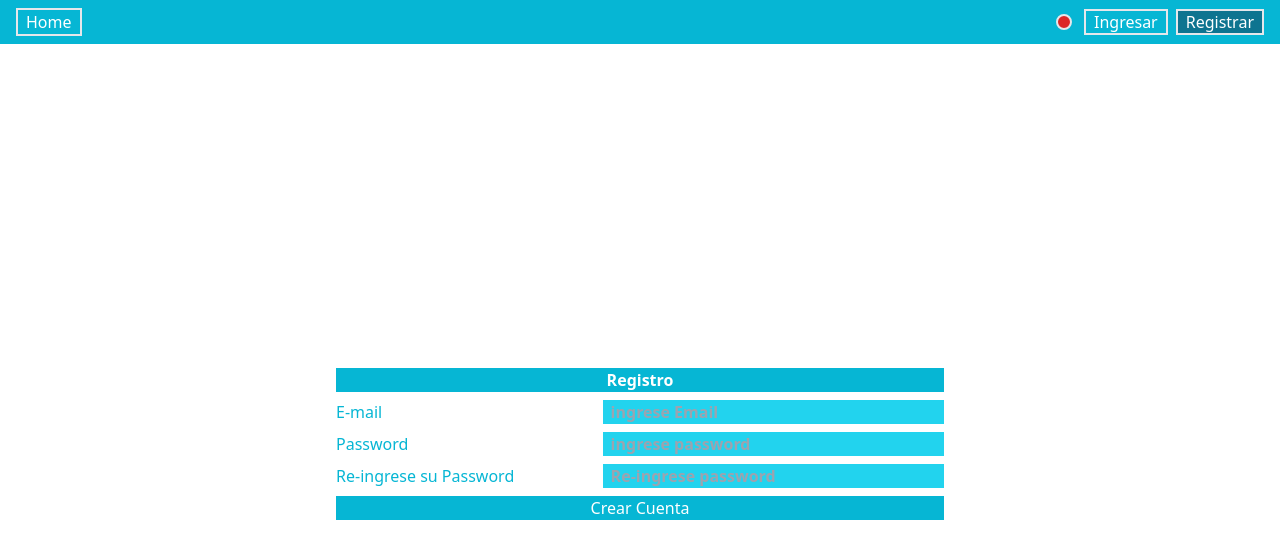
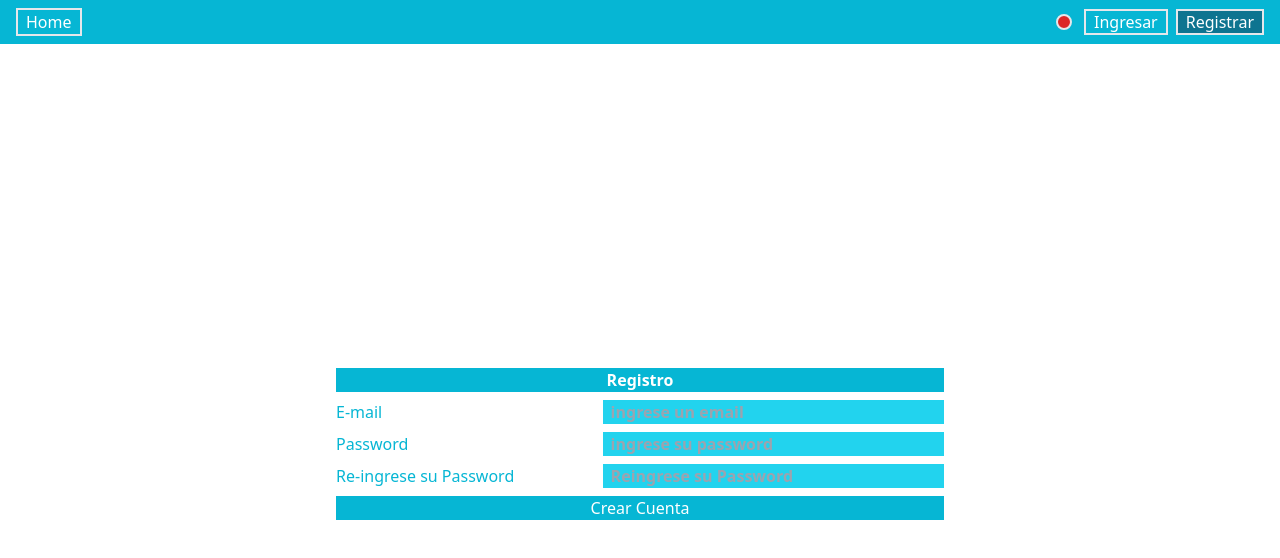
Before and after one commit to Abentancor/react-firebase-tailwind, a React (Vite) app: page /Register in a window 1280 px wide. Shown: the top 558 px of the page. Built offline with nearby package versions, Linux system fonts and the light colour scheme; no server answers.

Commit message:
hook-form-login

```diff
--- /dev/null
+++ b/src/Components/FormInput.jsx
@@ -0,0 +1,20 @@
+import { forwardRef } from "react"
+
+const FormInput = forwardRef(({type, placeholder, onChange, onBlur, name}, ref,) => {
+
+  return (
+    <>
+        <input
+            className="bg-cyan-400 font-semibold px-2"
+            type={type}
+            placeholder={placeholder}
+            ref={ref}
+            onChange={onChange}
+            onBlur={onBlur}
+            name={name}
+        />
+    </>
+  )
+})
+
+export default FormInput
--- a/src/Routes/Login.jsx
+++ b/src/Routes/Login.jsx
@@ -1,51 +1,68 @@
 import { useContext } from 'react'
-import { useState } from 'react'
+import { useForm } from 'react-hook-form'
 import { useNavigate } from 'react-router-dom'
+import FormErrors from '../Components/FormErrors'
+import FormInput from '../Components/FormInput'
 import { UserContext } from '../Context/UserProvider'
+import { erroresFirebase } from '../Utils/erroresFirebase'
+import { formValidate } from '../Utils/formValidate'
 
 const Login = () => {
 
   const {loginUser, user} = useContext(UserContext)
+  const {
+    register,
+    handleSubmit,
+    formState:{errors},
+    setError}
+    = useForm()
+    const {required, patternEmail, minLength, validateTrim} = formValidate()
+
   const userColor = user ? 'bg-green-500' : 'bg-red-600'
-  const [email, setEmail] = useState('Angel01@test.com')
-  const [password, setPassword] = useState('123123')
 
    const navegate = useNavigate()
 
-  const handleSubmit  = async (e) => {
-      e.preventDefault()
-      console.log('Usuario logueado')
-      try {
-          await loginUser(email, password)
-          navegate('/Usuario')
-      } catch (error) {
-          console.log(error.code)
-
-      }
-  }
+   const onSubmit = async (data) => {
+    try {
+        await loginUser(data.email, data.password)
+        navegate('/')
+    } catch (error) {
+        setError('firebase',{
+            message: erroresFirebase(error.code)
+        })
+    }
+}
 
   return (
     <>
         <div className='container mx-auto grid grid-cols-2 place-content-center min-h-screen w-96 p-4 mb-4'>
           <h1 className='col-span-2 text-center mb-4 bg-cyan-400  text-white'>Login</h1>
-          <h2 className={`col-span-2 text-center mb-4 text-white ${userColor} `} >
-              {
-                  user ? 'en linea' : 'offline'
-              }
-          </h2>
-          <form className=' grid overflow-hidden gap-2 col-span-2 text-white' onSubmit={handleSubmit} >
-                <input className='bg-cyan-400 font-semibold px-2'
-                    type="email"
-                    placeholder='ingrese Email'
-                    value={email}
-                    onChange={e => setEmail(e.target.value)}
-                />
-                <input className='bg-cyan-400 font-semibold px-2'
-                    type="password"
-                    placeholder='ingrese password'
-                    value={password}
-                    onChange={e => setPassword(e.target.value)}
-                />
+
+          <FormErrors error={errors.firebase}/>
+          <form className=' grid overflow-hidden gap-2 col-span-2 text-white' onSubmit={handleSubmit(onSubmit)} >
+          <FormInput
+                className=''
+                type='email'
+                placeholder='ingrese un email'
+                {...register('email', {
+                    required,
+                    pattern: patternEmail
+                })}
+            ></FormInput>
+            <FormErrors error={errors.email}/>
+
+            <FormInput
+                className=''
+                type='password'
+                placeholder='ingrese su password'
+                {...register('password', {
+                    required,
+                    minLength,
+                    validate: validateTrim
+                })}
+            ></FormInput>
+            <FormErrors error={errors.password}/>
+
                 <button className='text-center bg-cyan-500' type="submit">Ingresar</button>
             </form>
         </div>
--- a/src/Routes/Register.jsx
+++ b/src/Routes/Register.jsx
@@ -2,21 +2,22 @@ import { useContext } from 'react'
 import { useForm } from 'react-hook-form'
 import { useNavigate } from 'react-router-dom'
 import { UserContext } from '../Context/UserProvider'
+
 import { erroresFirebase } from '../Utils/erroresFirebase'
-
+import { formValidate } from '../Utils/formValidate'
 import FormErrors from '../Components/FormErrors'
+import FormInput from '../Components/FormInput'
 
 const Register = () => {
-
-
 
     const {registerUser} = useContext(UserContext)
         const navegate = useNavigate()
 
     const {register, handleSubmit, getValues, formState:{errors}, setError}= useForm()
 
+    const {required, patternEmail, minLength, validateTrim, validateEquals} = formValidate()
+
     const onSubmit = async (data) => {
-
         try {
             await registerUser(data.email, data.password)
             navegate('/')
@@ -26,19 +27,6 @@ const Register = () => {
             })
         }
     }
-
-
-
-    /*const handleSubmit  = async  (e) => {
-        e.preventDefault()
-        console.log('procesando: ', email, password)
-        try {
-            await registerUser(email, password)
-        } catch (error) {
-            console.log(error.code)
-        }
-    }*/
-
   return (
     <>
     <div className='container mx-auto grid grid-cols-2 text-white place-content-center min-h-screen w-1/2 p-4 mb-4 gap-2'>
@@ -46,61 +34,43 @@ const Register = () => {
             <FormErrors error={errors.firebase}/>
             <form className=' grid overflow-hidden gap-2 col-span-2' onSubmit={handleSubmit(onSubmit)} >
                 <label className='text-cyan-500' >E-mail</label>
-                <input className='bg-cyan-400 font-semibold px-2'
-                    type="email"
-                    placeholder='ingrese Email'
+                <FormInput
+                    className=''
+                    type='email'
+                    placeholder='ingrese un email'
                     {...register('email', {
-                        required: {
-                            value:true,
-                            message:'Campo Obligatorio'
-                        },
-                        pattern:{
-                            value: /[a-z0-9]+(\.[_a-z0-9]+)*@[a-z0-9-]+(\.[a-z0-9-]+)*(\.[a-z]{2,15})/,
-                            message: 'Formato de email incorrecto'
-                        }
+                        required,
+                        pattern: patternEmail
                     })}
-                />
+                ></FormInput>
                 <FormErrors error={errors.email}/>
+
                 <label className='text-cyan-500'>Password</label>
-                <input className='bg-cyan-400 font-semibold px-2'
-                    type="password"
-                    placeholder='ingrese password'
+                <FormInput
+                    className=''
+                    type='password'
+                    placeholder='ingrese su password'
                     {...register('password', {
-                        required: {
-                            value:true,
-                            message:'Campo Obligatorio'
-                        },
-                        minLength: {
-                            value: 6,
-                            message: 'el minimo es de 6 caracteres'
-                        },
-                        validate:{
-                            trim: (v) => {
-                                if (!v.trim()){
-                                    return 'Escribe algo'
-                                }
-                                return true;
-                         }
-                        }
-                })}
+                        required,
+                        minLength,
+                        validate: validateTrim
+                        })}
+                ></FormInput>
+                <FormErrors error={errors.password}/>
 
-                />
-                <FormErrors error={errors.password}/>
                 <label className='text-cyan-500'>Re-ingrese su Password</label>
-                <input className='bg-cyan-400 font-semibold px-2'
-                    type="password"
-                    placeholder='Re-ingrese password'
+
+                <FormInput
+                    className=''
+                    type='password'
+                    placeholder='Reingrese su Password'
                     {...register('repassword', {
-                        required: {
-                            value:true,
-                            message:'Campo Obligatorio'
-                        },
-                        validate: {
-                            equals: (v) => v === getValues('password') || 'Las contraseñas no coinciden',
-                        }
+                        required,
+                        validate: validateEquals(getValues)
                     })}
-                />
+                ></FormInput>
                 <FormErrors error={errors.repassword}/>
+
                 <button className='col-span-2 bg-cyan-500' type="submit">Crear Cuenta</button>
             </form>
     </div>
--- /dev/null
+++ b/src/Utils/formValidate.js
@@ -0,0 +1,31 @@
+export const formValidate = () => {
+    return {
+        required: {
+            value:true,
+            message:'Campo Obligatorio'
+        },
+        patternEmail:{
+            value: /[a-z0-9]+(\.[_a-z0-9]+)*@[a-z0-9-]+(\.[a-z0-9-]+)*(\.[a-z]{2,15})/,
+            message: 'Formato de email incorrecto'
+        },
+        minLength: {
+            value: 6,
+            message: 'el minimo es de 6 caracteres'
+        },
+        validateTrim:{
+            trim: (v) => {
+                if (!v.trim()){
+                    return 'Escribe algo'
+                }
+                return true;
+            }
+        },
+        validateEquals(getValues) {
+            return{
+                equals: (v) =>
+                    v === getValues('password') ||
+                    'Las contraseñas no coinciden',
+                }
+        },
+    }
+}
```
